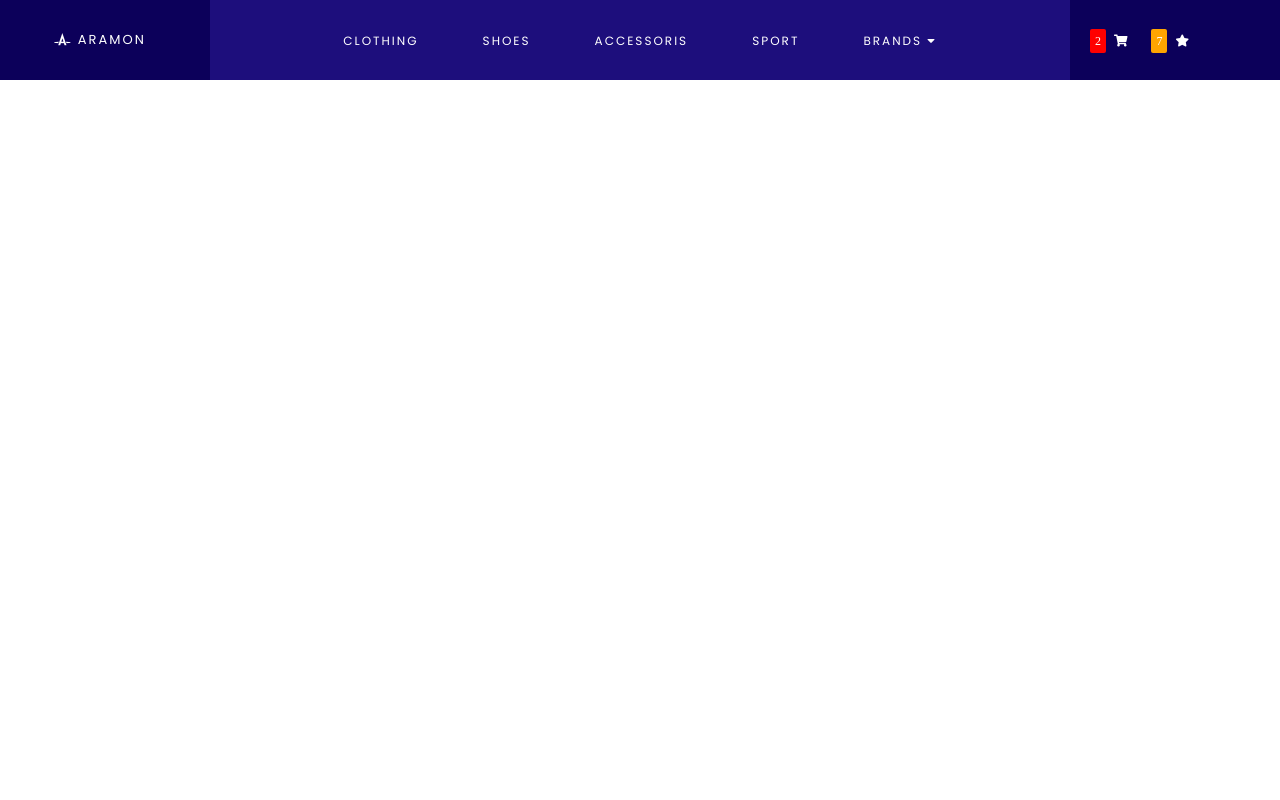
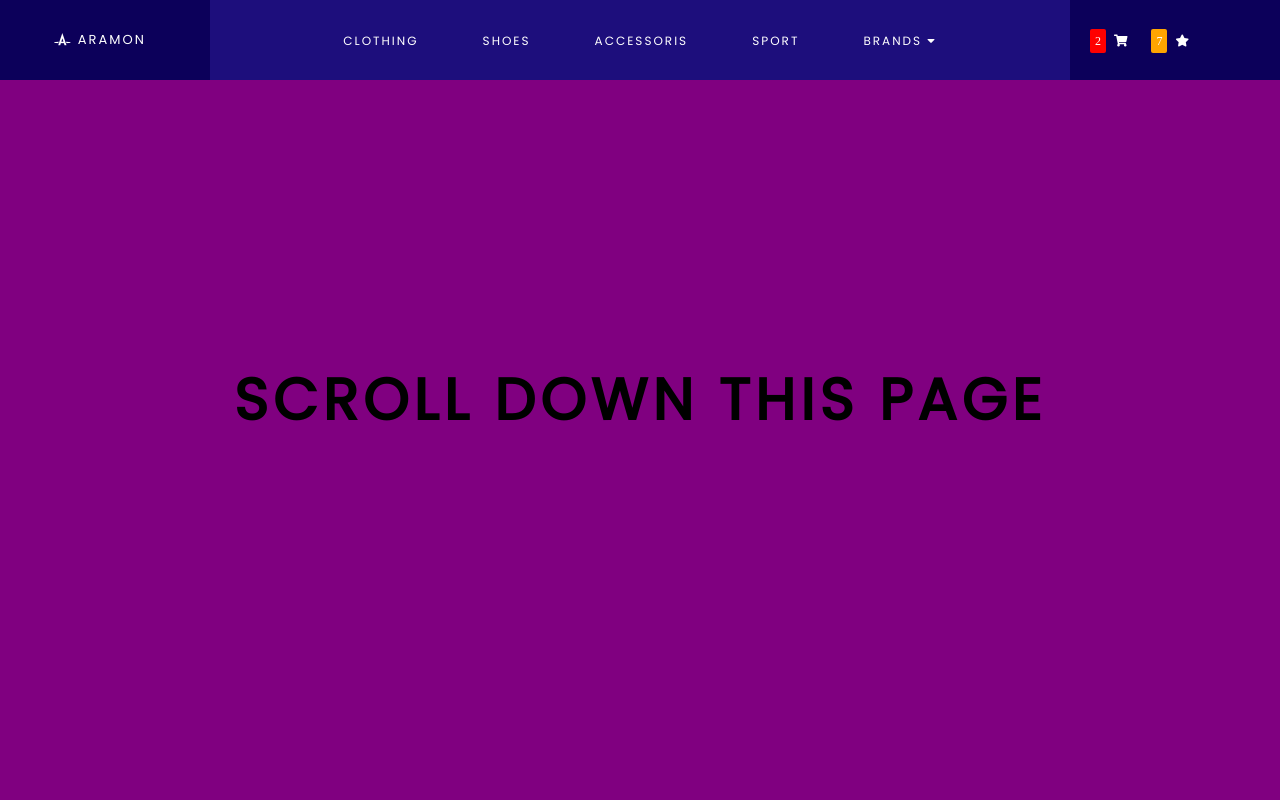
Before and after one commit to abidbagusk/shrink-navbar-on-scroll, a plain HTML site: page index.html in a window 1280 px wide. Shown: the top 800 px of the page. Drawn offline with Linux system fonts and the light colour scheme.

Commit message:
add style to sample content

```diff
--- a/scss/main.scss
+++ b/scss/main.scss
@@ -124,3 +124,18 @@ html {
         }
     }
 }
+
+// Sample Content
+.content {
+    height: 100vh;
+    background: purple;
+    text-align: center;
+    line-height: 100vh;
+
+    .content__title {
+        font-family: $main-font;
+        font-size: 58px;
+        font-weight: 700;
+        letter-spacing: 5px;
+    }
+}
```
Also changed, not shown: css/main.css, 1 other file.
